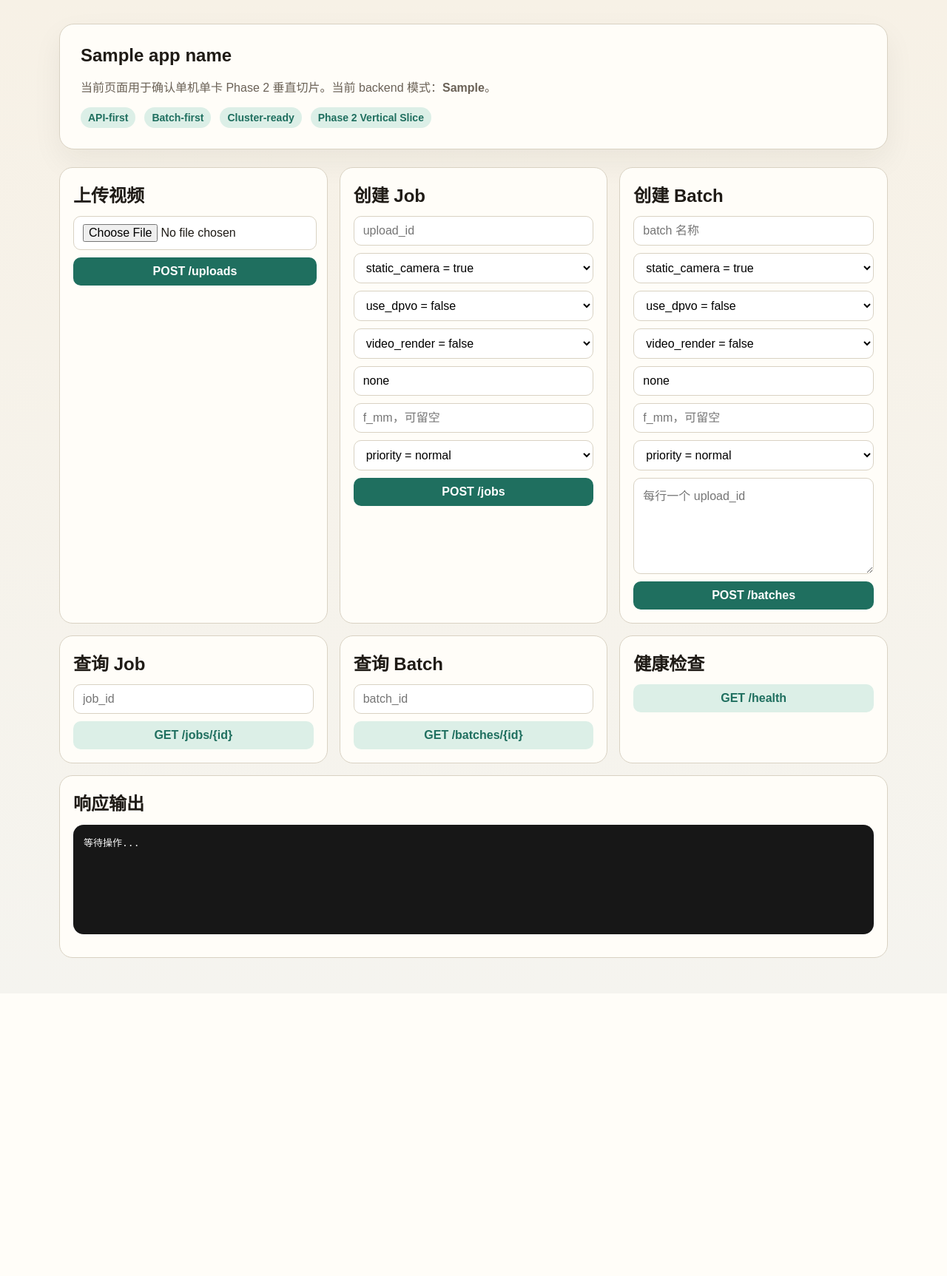
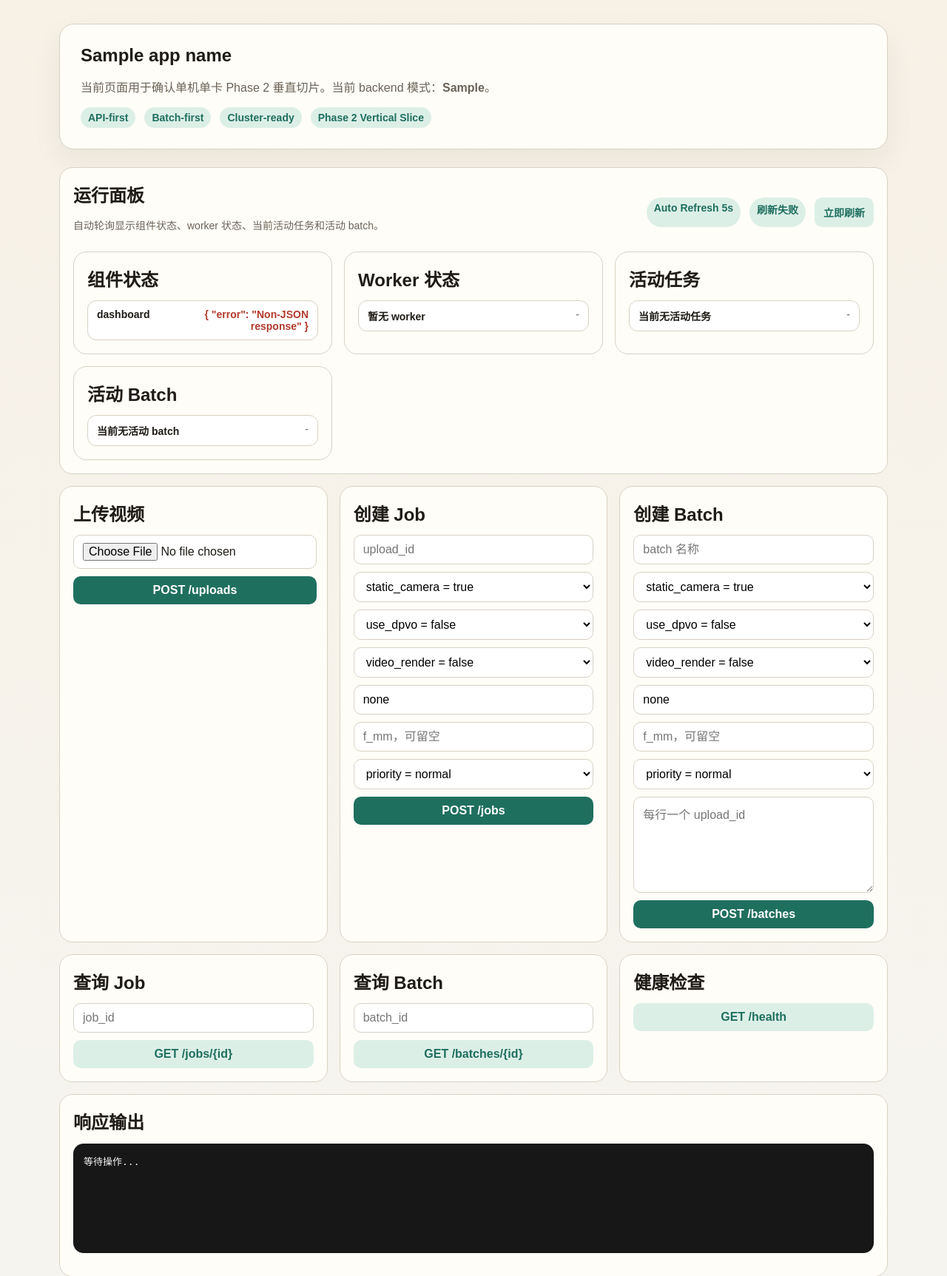
Before and after one commit to MotorBottle/gvhmr-batch-process, a Python web app: template services/api/src/gvhmr_batch_api/templates/index.html in a window 1280 px wide. Shown: the top 1725 px of the page at 74% size. Before the commit the page ends 1295 px from the top, so only its background shows below. Run offline with Jinja, Linux system fonts and the light colour scheme; the template is opened without the code that fills it: most values are stand-ins (such as "Sample title", 1, 10 or a date in 2020).

Commit message:
Add live dashboard overview to web UI

```diff
--- a/services/api/src/gvhmr_batch_api/main.py
+++ b/services/api/src/gvhmr_batch_api/main.py
@@ -9,6 +9,7 @@ from fastapi.staticfiles import StaticFiles
 from gvhmr_batch_api.container import get_settings
 from gvhmr_batch_api.routes.artifacts import router as artifacts_router
 from gvhmr_batch_api.routes.batches import router as batches_router
+from gvhmr_batch_api.routes.dashboard import router as dashboard_router
 from gvhmr_batch_api.routes.health import router as health_router
 from gvhmr_batch_api.routes.jobs import router as jobs_router
 from gvhmr_batch_api.routes.uploads import router as uploads_router
@@ -22,6 +23,7 @@ static_dir = Path(__file__).parent / "static"
 app.mount("/static", StaticFiles(directory=static_dir), name="static")
 
 app.include_router(web_router)
+app.include_router(dashboard_router)
 app.include_router(health_router)
 app.include_router(uploads_router)
 app.include_router(jobs_router)
--- a/services/api/src/gvhmr_batch_api/static/app.js
+++ b/services/api/src/gvhmr_batch_api/static/app.js
@@ -1,7 +1,86 @@
 const output = document.getElementById("output");
+const dashboardServices = document.getElementById("dashboardServices");
+const dashboardWorkers = document.getElementById("dashboardWorkers");
+const dashboardJobs = document.getElementById("dashboardJobs");
+const dashboardBatches = document.getElementById("dashboardBatches");
+const dashboardUpdatedAt = document.getElementById("dashboardUpdatedAt");
+const dashboardRefreshButton = document.getElementById("dashboardRefreshButton");
+
+const DASHBOARD_REFRESH_MS = 5000;
 
 function render(data) {
   output.textContent = JSON.stringify(data, null, 2);
+}
+
+function escapeHtml(value) {
+  return String(value)
+    .replaceAll("&", "&amp;")
+    .replaceAll("<", "&lt;")
+    .replaceAll(">", "&gt;")
+    .replaceAll('"', "&quot;")
+    .replaceAll("'", "&#39;");
+}
+
+function renderStatusRows(element, rows, emptyLabel) {
+  if (!rows.length) {
+    element.innerHTML = `<div class="status-row"><span class="status-name">${escapeHtml(emptyLabel)}</span><span class="status-value">-</span></div>`;
+    return;
+  }
+
+  element.innerHTML = rows.map((row) => `
+    <div class="status-row">
+      <span class="status-name">${escapeHtml(row.name)}</span>
+      <span class="status-value ${escapeHtml(row.statusClass || "")}">${escapeHtml(row.value)}</span>
+    </div>
+  `).join("");
+}
+
+function toLocalTime(isoString) {
+  if (!isoString) {
+    return "-";
+  }
+  const date = new Date(isoString);
+  if (Number.isNaN(date.getTime())) {
+    return isoString;
+  }
+  return date.toLocaleString();
+}
+
+function renderDashboard(data) {
+  const serviceRows = Object.entries(data.health.services || {}).map(([name, status]) => ({
+    name,
+    value: status,
+    statusClass: String(status).toLowerCase(),
+  }));
+  serviceRows.unshift({
+    name: "app",
+    value: data.health.status,
+    statusClass: String(data.health.status).toLowerCase(),
+  });
+  renderStatusRows(dashboardServices, serviceRows, "暂无组件状态");
+
+  const workerRows = (data.workers || []).map((worker) => ({
+    name: `${worker.node_name} / gpu${worker.gpu_slot}`,
+    value: worker.running_job_id ? `${worker.status} · ${worker.running_job_id}` : `${worker.status} · idle`,
+    statusClass: String(worker.status).toLowerCase(),
+  }));
+  renderStatusRows(dashboardWorkers, workerRows, "暂无 worker");
+
+  const jobRows = (data.active_jobs || []).map((job) => ({
+    name: `${job.id} · ${job.upload_filename || job.upload_id}`,
+    value: `${job.status} · ${job.priority}${job.assigned_worker_id ? ` · ${job.assigned_worker_id}` : ""}`,
+    statusClass: String(job.status).toLowerCase(),
+  }));
+  renderStatusRows(dashboardJobs, jobRows, "当前无活动任务");
+
+  const batchRows = (data.active_batches || []).map((batch) => ({
+    name: `${batch.id} · ${batch.name}`,
+    value: `${batch.status} · total ${batch.counts.total_jobs} · running ${batch.counts.running} · queued ${batch.counts.queued}`,
+    statusClass: String(batch.status).toLowerCase(),
+  }));
+  renderStatusRows(dashboardBatches, batchRows, "当前无活动 batch");
+
+  dashboardUpdatedAt.textContent = `刷新于 ${toLocalTime(data.refreshed_at)}`;
 }
 
 async function fetchJson(url, options = {}) {
@@ -11,6 +90,19 @@ async function fetchJson(url, options = {}) {
     throw new Error(JSON.stringify(data, null, 2));
   }
   return data;
+}
+
+async function refreshDashboard() {
+  try {
+    const data = await fetchJson("/dashboard/overview");
+    renderDashboard(data);
+  } catch (error) {
+    dashboardUpdatedAt.textContent = "刷新失败";
+    renderStatusRows(dashboardServices, [{ name: "dashboard", value: error.message, statusClass: "failed" }], "dashboard error");
+    renderStatusRows(dashboardWorkers, [], "暂无 worker");
+    renderStatusRows(dashboardJobs, [], "当前无活动任务");
+    renderStatusRows(dashboardBatches, [], "当前无活动 batch");
+  }
 }
 
 document.getElementById("uploadForm").addEventListener("submit", async (event) => {
@@ -35,6 +127,15 @@ document.getElementById("uploadForm").addEventListener("submit", async (event) =
     render({ error: error.message });
   }
 });
+
+dashboardRefreshButton.addEventListener("click", async () => {
+  await refreshDashboard();
+});
+
+void refreshDashboard();
+window.setInterval(() => {
+  void refreshDashboard();
+}, DASHBOARD_REFRESH_MS);
 
 document.getElementById("jobForm").addEventListener("submit", async (event) => {
   event.preventDefault();
--- a/services/api/src/gvhmr_batch_api/templates/index.html
+++ b/services/api/src/gvhmr_batch_api/templates/index.html
@@ -103,12 +103,67 @@
             font-size: 14px;
         }
 
+        .toolbar {
+            display: flex;
+            align-items: center;
+            justify-content: space-between;
+            gap: 12px;
+            flex-wrap: wrap;
+            margin-bottom: 12px;
+        }
+
         .pill {
             padding: 6px 10px;
             border-radius: 999px;
             background: var(--accent-soft);
             color: var(--accent);
             font-weight: 600;
+        }
+
+        .status-list {
+            display: grid;
+            gap: 8px;
+        }
+
+        .status-row {
+            display: flex;
+            justify-content: space-between;
+            gap: 12px;
+            padding: 10px 12px;
+            border-radius: 12px;
+            border: 1px solid var(--line);
+            background: white;
+            font-size: 14px;
+        }
+
+        .status-name {
+            font-weight: 600;
+        }
+
+        .status-value {
+            color: var(--muted);
+            text-align: right;
+            word-break: break-word;
+        }
+
+        .status-value.up, .status-value.idle, .status-value.running {
+            color: var(--accent);
+            font-weight: 600;
+        }
+
+        .status-value.down, .status-value.failed, .status-value.canceled, .status-value.offline {
+            color: #b23a2c;
+            font-weight: 600;
+        }
+
+        .status-value.queued, .status-value.scheduled, .status-value.busy {
+            color: #a96a00;
+            font-weight: 600;
+        }
+
+        .hint {
+            color: var(--muted);
+            font-size: 14px;
         }
     </style>
 </head>
@@ -122,6 +177,50 @@
             <span class="pill">Batch-first</span>
             <span class="pill">Cluster-ready</span>
             <span class="pill">Phase 2 Vertical Slice</span>
+        </div>
+    </section>
+
+    <section class="card" style="margin-bottom: 16px;">
+        <div class="toolbar">
+            <div>
+                <h2>运行面板</h2>
+                <p class="hint">自动轮询显示组件状态、worker 状态、当前活动任务和活动 batch。</p>
+            </div>
+            <div class="meta">
+                <span class="pill">Auto Refresh 5s</span>
+                <span class="pill" id="dashboardUpdatedAt">等待首次刷新</span>
+                <button type="button" id="dashboardRefreshButton" class="secondary">立即刷新</button>
+            </div>
+        </div>
+
+        <div class="grid">
+            <div class="card">
+                <h2>组件状态</h2>
+                <div id="dashboardServices" class="status-list">
+                    <div class="status-row"><span class="status-name">loading</span><span class="status-value">...</span></div>
+                </div>
+            </div>
+
+            <div class="card">
+                <h2>Worker 状态</h2>
+                <div id="dashboardWorkers" class="status-list">
+                    <div class="status-row"><span class="status-name">loading</span><span class="status-value">...</span></div>
+                </div>
+            </div>
+
+            <div class="card">
+                <h2>活动任务</h2>
+                <div id="dashboardJobs" class="status-list">
+                    <div class="status-row"><span class="status-name">loading</span><span class="status-value">...</span></div>
+                </div>
+            </div>
+
+            <div class="card">
+                <h2>活动 Batch</h2>
+                <div id="dashboardBatches" class="status-list">
+                    <div class="status-row"><span class="status-name">loading</span><span class="status-value">...</span></div>
+                </div>
+            </div>
         </div>
     </section>
 
```
Also changed, not shown: packages/common/src/gvhmr_batch_common/control_plane.py (+34 -0 lines), packages/common/src/gvhmr_batch_common/schemas.py (+8 -0 lines), services/api/src/gvhmr_batch_api/routes/dashboard.py (added, +23 -0 lines), services/api/src/gvhmr_batch_api/routes/health.py (+6 -2 lines).
